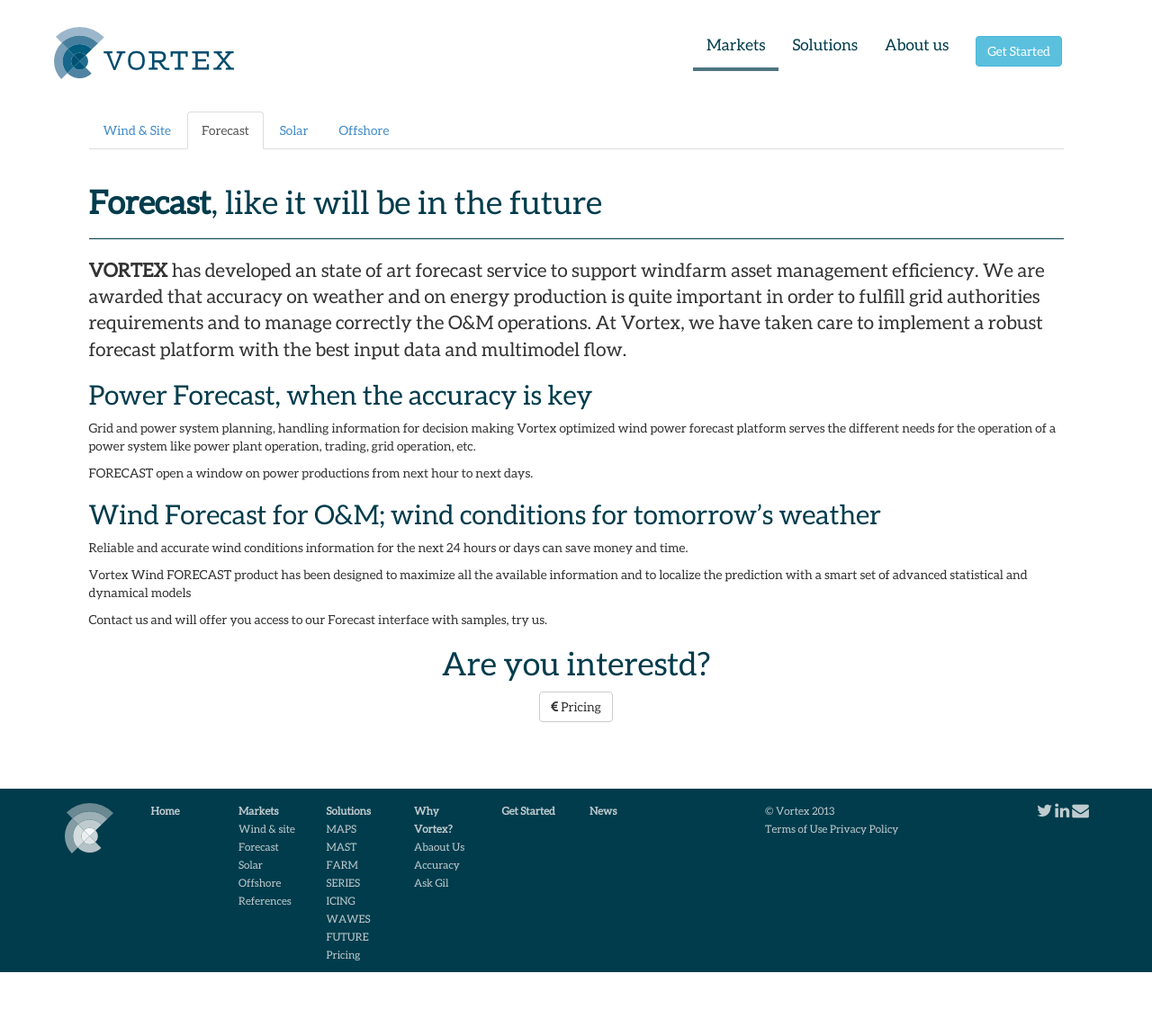
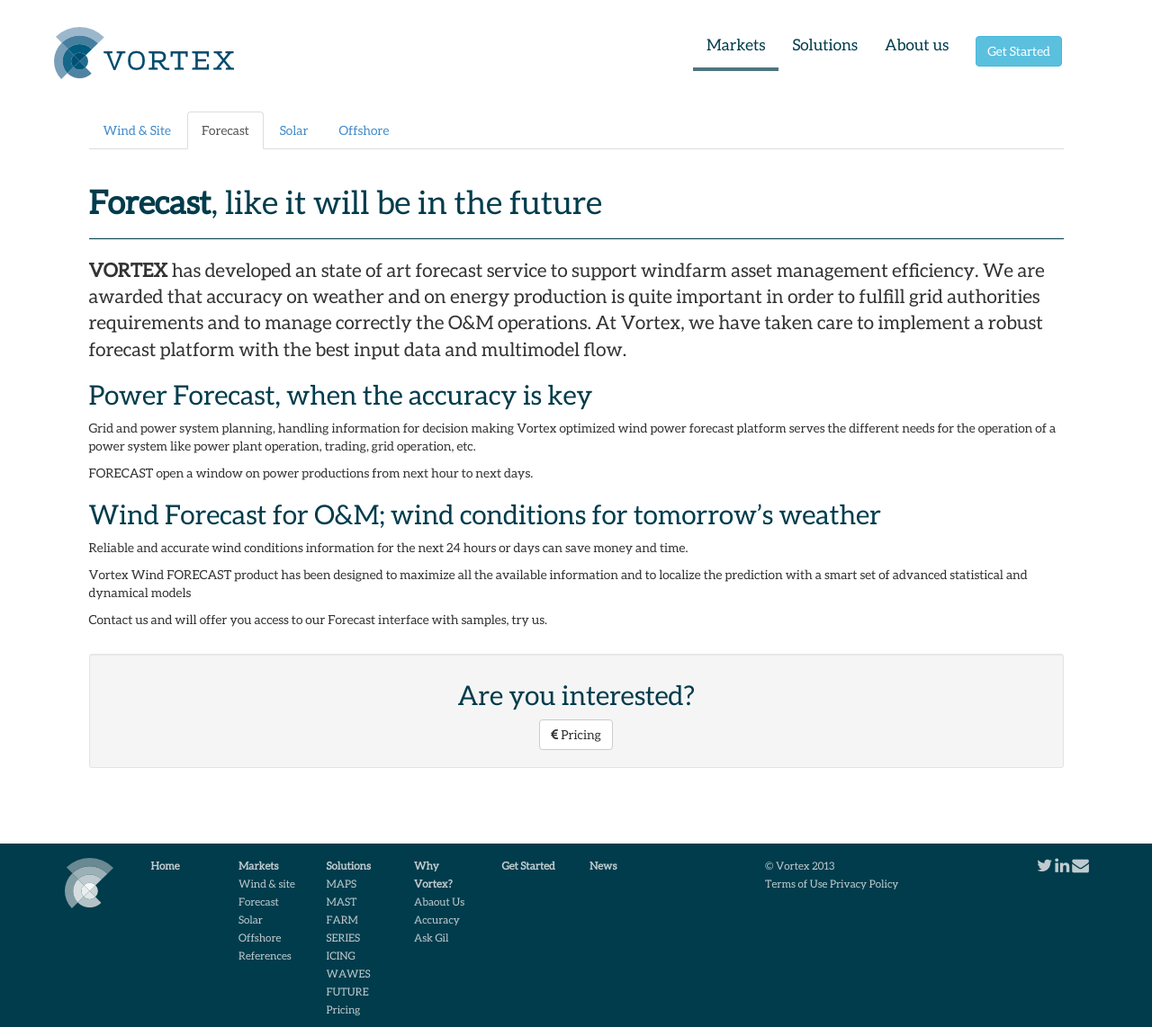
Before and after one commit to vortex-es/vortex-es.github.io, a Jekyll site: the page built from markets/forecast.md, in a window 1280 px wide and 1142 px high. Shown: the whole window at 90% size. Built offline with Jekyll 4.4.1, drawn with Linux system fonts in a browser that asks for light colours; Markdown is read by kramdown in place of the engine named in the settings.

```diff
--- a/_layouts/markets.html
+++ b/_layouts/markets.html
@@ -36,11 +36,15 @@
       {% if page.title == 'Pricing' or page.title == 'Markets' %}
       {% else if %}
       {% if page.title == 'Wind & Site' or page.title == 'Forecast' %}
-      <h1 class="text-center">Are you interestd?</h1>
-      <p class="text-center"><a href='{{ site.base_url }}/markets/pricing.html' class='mailto btn btn-default' title='Get started'><span class='icon-eur icon-white'></span> Pricing</a></p>
+      <div class="well well-sm">
+        <h2 class="text-center">Are you interested?</h2>
+        <p class="text-center"><a href='{{ site.base_url }}/markets/pricing.html' class='mailto btn btn-default' title='Get started'><span class='icon-eur icon-white'></span> Pricing</a></p>
+      </div>
       {% else if %}
-      <h1 class="text-center">Can we help you?</h1>
-      <p class="text-center"><a href='mailto:info@vortex.es?subject={{page.title}} - Vortex.es&body=I would like further information on: http://www.vortex.es{{page.url}}' class='mailto btn btn-default' title='Contact sales'><span class='icon-envelope icon-white'></span> Contact sales</a></p>
+      <div class="well well-sm">
+        <h2 class="text-center">Can we help you?</h2>
+        <p class="text-center"><a href='mailto:info@vortex.es?subject={{page.title}} - Vortex.es&body=I would like further information on: http://www.vortex.es{{page.url}}' class='mailto btn btn-default' title='Contact sales'><span class='icon-envelope icon-white'></span> Contact sales</a></p>
+      </div>
       {% endif %}
       {% endif %}
 
```
